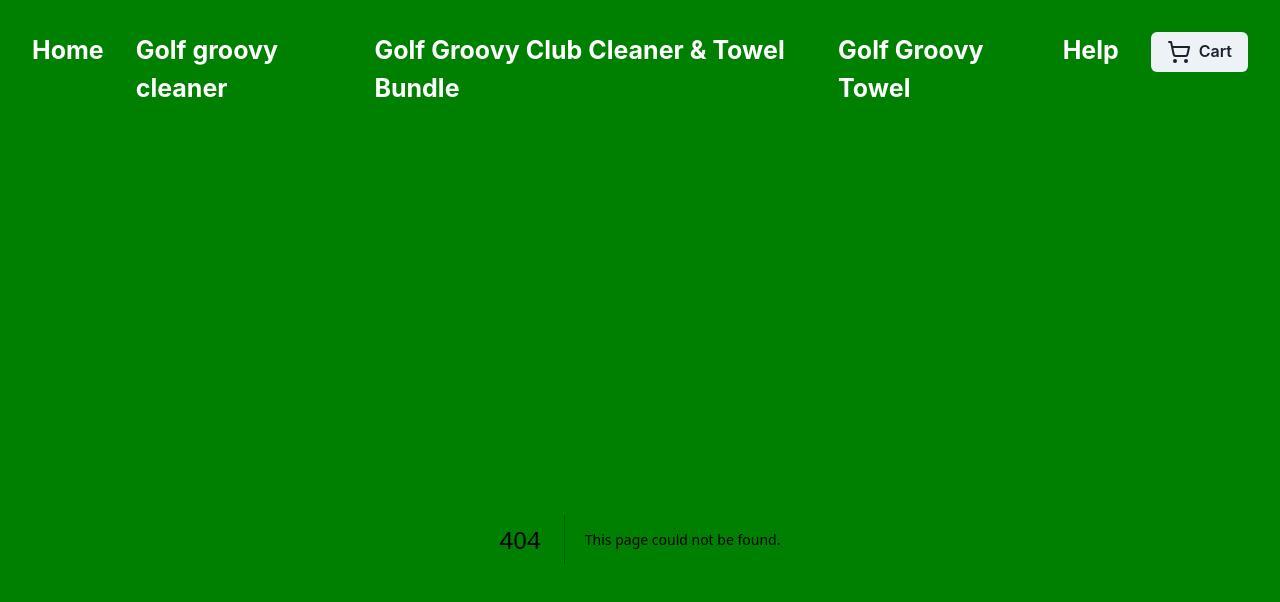
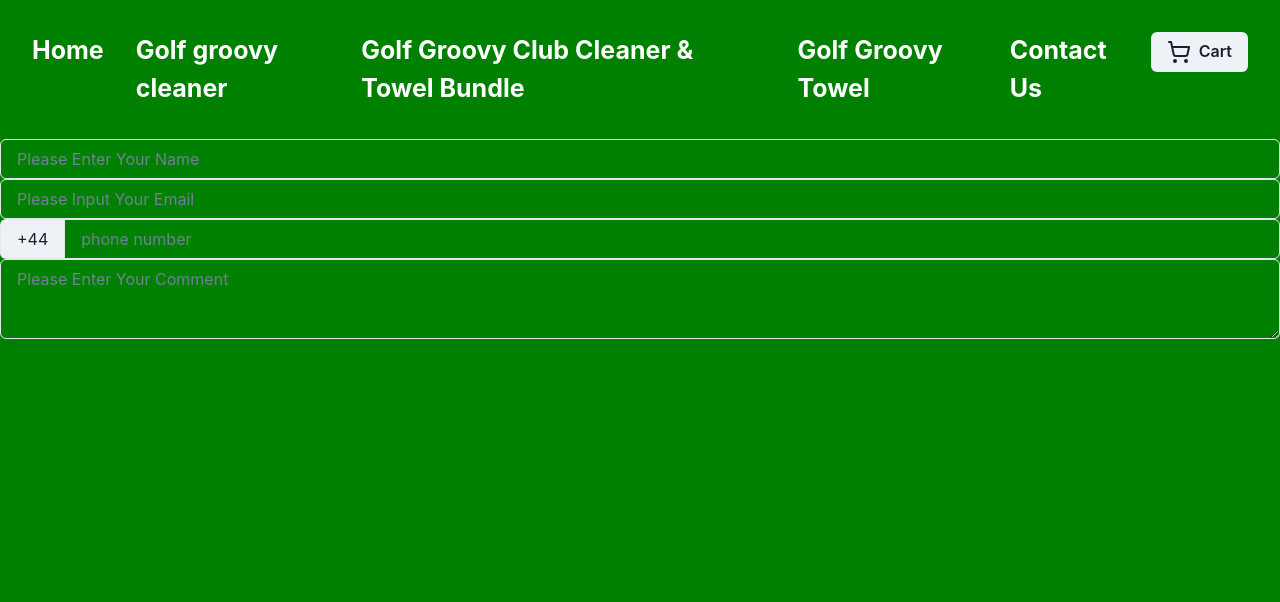
Before and after one commit to Sethormiston07/finalproject, a Next.js app: page /Contact in a window 1280 px wide. Before the commit this address had no page. Shown: the top 602 px of the page. Built offline with nearby package versions, Linux system fonts and the light colour scheme.

Commit message:
changed help page to a contact page and added to the contact page

```diff
--- a/components/Navbar.js
+++ b/components/Navbar.js
@@ -28,8 +28,8 @@ export default function Navbar() {
                     <a style={{color:'white'}}href="/towel">
                         Golf Groovy Towel
                     </a>
-                    <a style={{color:'white'}} href="/help">
-                        Help
+                    <a style={{color:'white'}} href="/Contact">
+                        Contact Us
                     </a>
                 </div>
                 <div style={{ display: "flex", flexDirection: "row", gap: "2rem" }}>
--- a/components/products.js
+++ b/components/products.js
@@ -8,9 +8,9 @@ export default function ProductCard({ product }) {
         <>
             <div style={{ display: "flex", flexDirection: "column", gap: "1rem" }}>
                 <h5 style={{color:'white', fontSize: "2rem", fontWeight: 700 }}>{product.name}</h5>
-                <img width={400} height={400} src={`http://localhost:8090/api/files/${product.collectionId}/${product.id}/${product.image[0]}`} />
+                <img width={500} height={300} src={`http://localhost:8090/api/files/${product.collectionId}/${product.id}/${product.image[0]}`} />
                 <NumberRange />
-                <h5>£{product.price}</h5>
+                <a style={{color:'white',fontSize: "2rem", fontWeight: 700 }}>£{product.price}</a>
                 <a href='/addtocart'><Button style={{ color: 'white', }} colorScheme='whatsapp'>
                     <b>
                         Add to cart
--- /dev/null
+++ b/pages/Contact.js
@@ -0,0 +1,21 @@
+import { Input } from '@chakra-ui/react'
+import {InputGroup} from '@chakra-ui/react'
+import {InputLeftAddon} from '@chakra-ui/react'
+import { Textarea } from '@chakra-ui/react'
+
+export default function ContactPage() {
+    return (
+        <>
+            <div>
+            <a style={{color:'white'}}><Input placeholder='Please Enter Your Name'/></a><a style={{color:'white'}}><Input placeholder='Please Input Your Email'/></a>
+
+            <InputGroup>
+            <InputLeftAddon>+44</InputLeftAddon>
+            <Input type='tel' placeholder='phone number' />
+            </InputGroup>
+            <Textarea placeholder='Please Enter Your Comment' />
+
+            </div>
+        </>
+    )
+}
```
Also changed, not shown: pages/help.js (deleted, +0 -11 lines).
